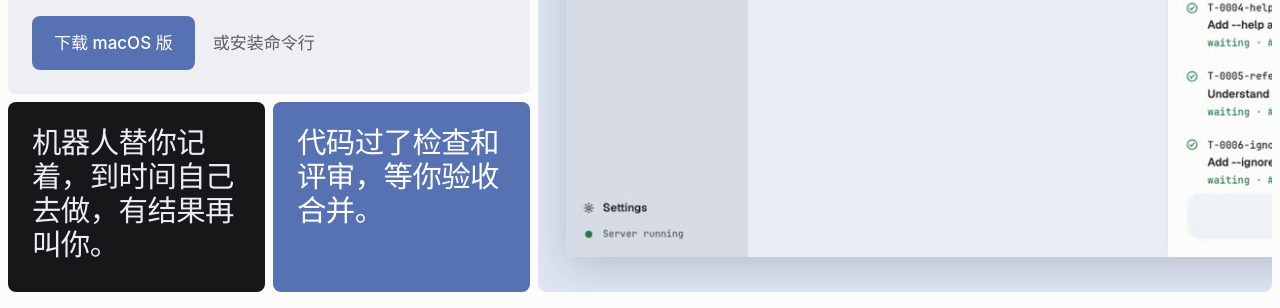
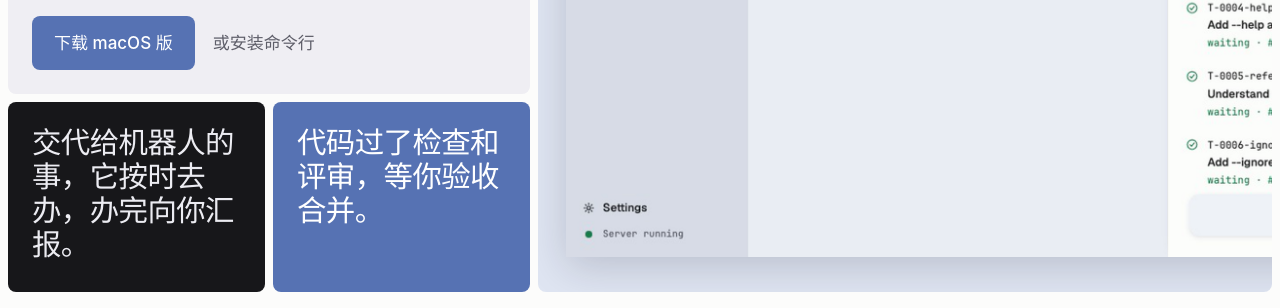
Before and after one commit to operad-io/operad-site, a plain HTML site: page zh/index.html in a window 1280 px wide. Shown: the part 492-800 px from the top of the page. Drawn offline with Linux system fonts and the light colour scheme.

Commit message:
Hero (zh): bot tile wording, matching the code tile
Co-Authored-By: Claude Fable 5.2 <noreply@anthropic.com>
Claude-Session: https://claude.ai/code/session_01XTVEmMSYLTSW2vCcxphpR7

```diff
--- a/zh/index.html
+++ b/zh/index.html
@@ -117,7 +117,7 @@
   </div>
 
   <div class="pair">
-    <div class="tile dark"><p class="s3">机器人替你记着，到时间自己去做，有结果再叫你。</p></div>
+    <div class="tile dark"><p class="s3">交代给机器人的事，它按时去办，办完向你汇报。</p></div>
     <div class="tile acc"><p class="s3">代码过了检查和评审，等你验收合并。</p></div>
   </div>
 </section>
```
